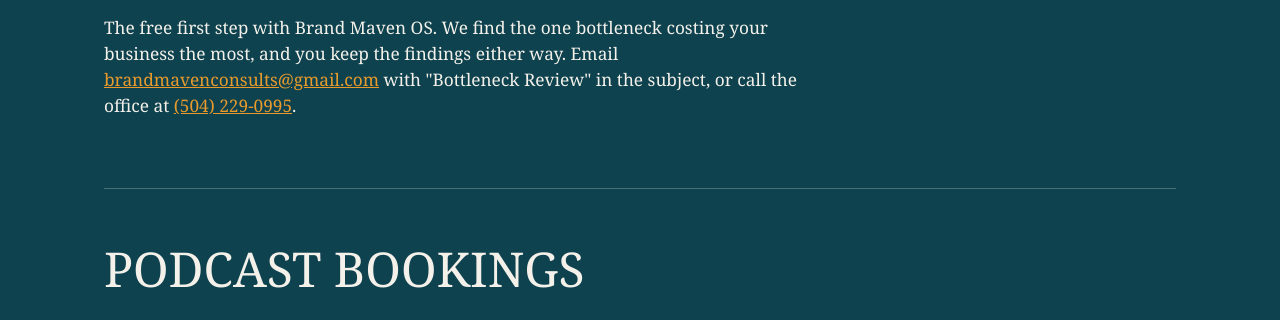
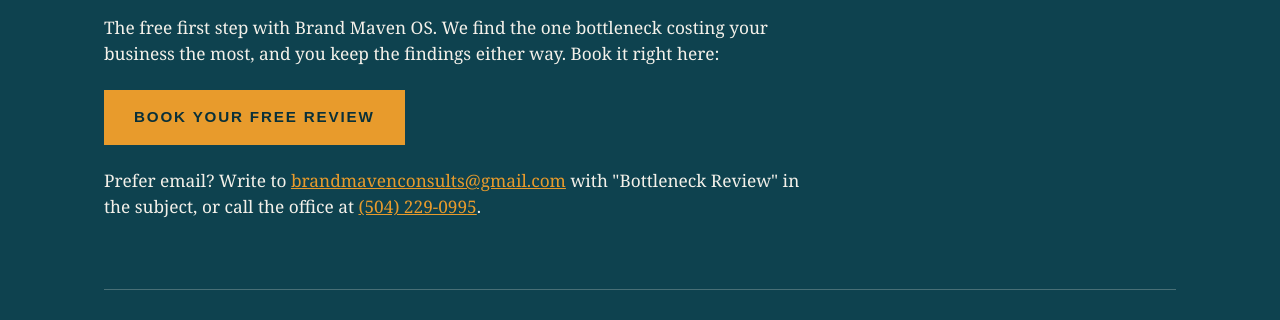
Before and after one commit to jamaulford/jamaulford.github.io, a plain HTML site: page contact/index.html in a window 1280 px wide. Shown: the part 470-790 px from the top of the page. Drawn offline with Linux system fonts and the light colour scheme.

Commit message:
Wire TidyCal Bottleneck Review booking link into home CTA and contact page

```diff
--- a/contact/index.html
+++ b/contact/index.html
@@ -30,6 +30,8 @@
   ul { padding-left: 20px; max-width: 700px; }
   li { margin: 10px 0; font-size: 1.08rem; }
   a { color: var(--gold); }
+  .cta { display: inline-block; background: var(--gold); color: #093039; font-family: Arial, Helvetica, sans-serif; font-weight: bold; text-transform: uppercase; letter-spacing: .12em; font-size: .95rem; padding: 16px 30px; text-decoration: none; margin-top: 6px; }
+  .cta:hover { background: var(--orange); color: var(--ink); }
   footer { margin-top: 48px; font-size: .95rem; opacity: .85; }
 </style>
 <link rel="stylesheet" href="/assets/motion.css">
@@ -53,7 +55,9 @@
 
 <section>
   <h2>Business Bottleneck Review</h2>
-  <p>The free first step with Brand Maven OS. We find the one bottleneck costing your business the most, and you keep the findings either way. Email <a href="mailto:brandmavenconsults@gmail.com">brandmavenconsults@gmail.com</a> with "Bottleneck Review" in the subject, or call the office at <a href="tel:+15042290995">(504) 229-0995</a>.</p>
+  <p>The free first step with Brand Maven OS. We find the one bottleneck costing your business the most, and you keep the findings either way. Book it right here:</p>
+  <a class="cta" href="https://tidycal.com/brandmavenconsults/bottleneck-review">Book your free review</a>
+  <p>Prefer email? Write to <a href="mailto:brandmavenconsults@gmail.com">brandmavenconsults@gmail.com</a> with "Bottleneck Review" in the subject, or call the office at <a href="tel:+15042290995">(504) 229-0995</a>.</p>
 </section>
 
 <section>
```
Also changed, not shown: index.html (+1 -6 lines).
